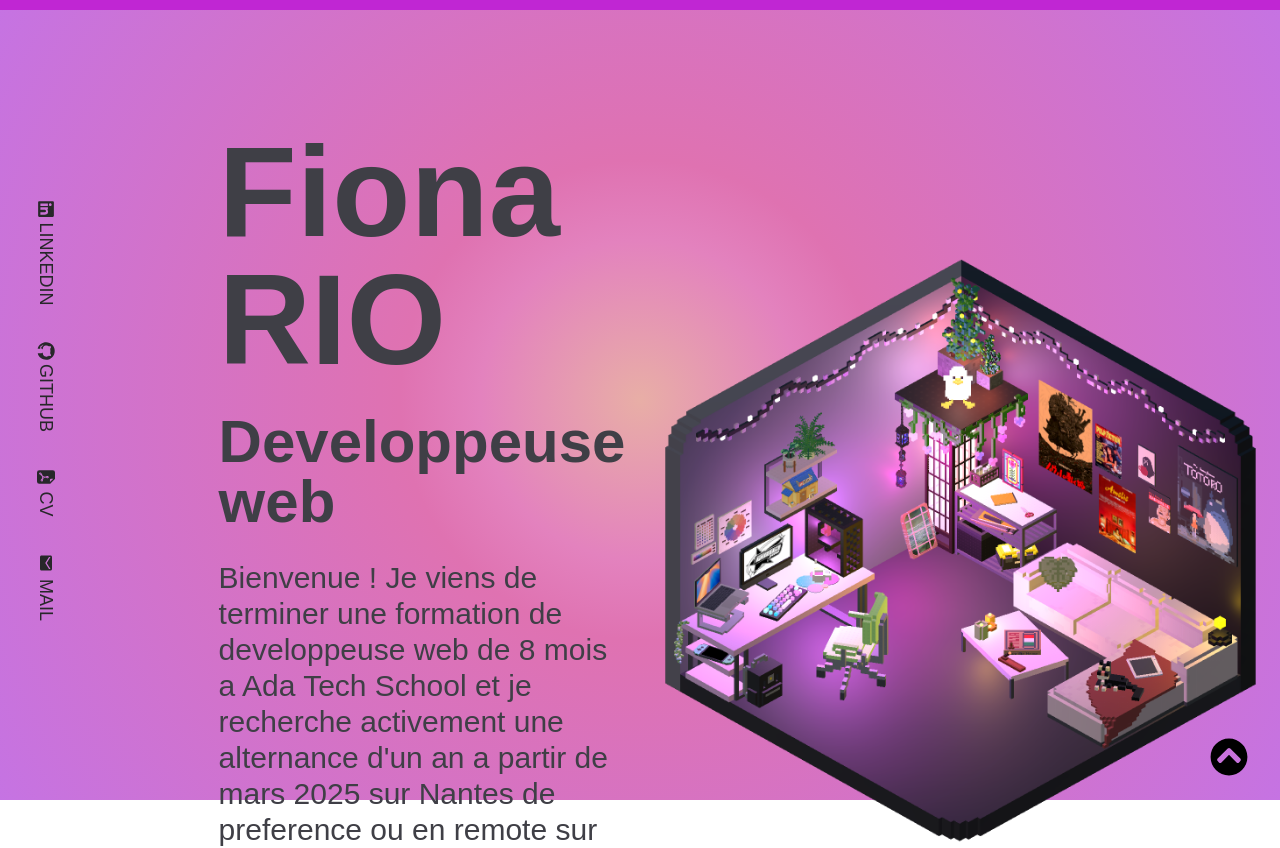
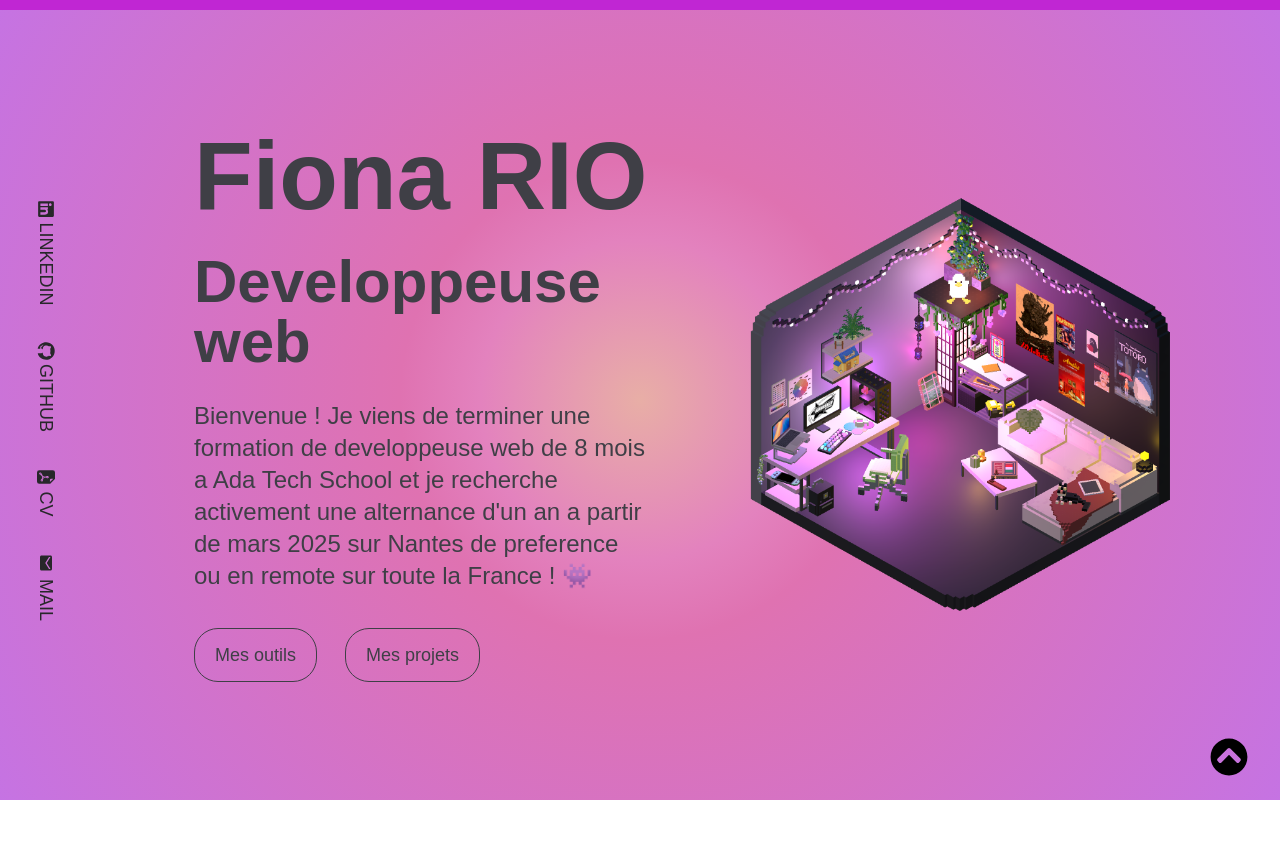
Before and after one commit to Fiona-Rio/portfolio, a Next.js app: page / in a window 1280 px wide. Shown: the top 848 px of the page. Built offline with nearby package versions, Linux system fonts and the light colour scheme; a web font is replaced by a local one.

Commit message:
V1 + responsive

```diff
--- a/app/components/List.tsx
+++ b/app/components/List.tsx
@@ -34,13 +34,13 @@ const ProjectModal: React.FC<{
             onClick={onClose}
         >
             <motion.div
-                className="text-fuchsia-200 bg-fuchsia-950 backdrop-blur bg-opacity-75 rounded-2xl lg:relative lg:w-1/2 md:w-3/4 w-3/4 h-6/7 lg:h-5/6"
+                className="text-fuchsia-200 bg-fuchsia-950 backdrop-blur bg-opacity-75 rounded-2xl lg:relative lg:w-1/2 lg:h-5/6 md:w-5/6 md:h-3/4 w-3/4 h-6/7"
                 layoutId={`card-container-${id}`}
                 onClick={(e) => e.stopPropagation()}
             >
                 <motion.div
                     layoutId={`card-image-${id}`}
-                    className="relative lg:h-[300px] h-[150px] rounded-t-2xl overflow-hidden"
+                    className="relative lg:h-1/3 md:h-1/2 h-1/4 rounded-t-2xl overflow-hidden"
                 >
                     <motion.img src={src} alt={title} className="w-full h-full object-cover" />
                 </motion.div>
@@ -79,7 +79,7 @@ export const List: React.FC = () => {
 
     return (
         <div className="flex justify-center">
-            <ul className="grid lg:grid-cols-2 gap-8 grid-cols-1 max-w-7xl px-4">
+            <ul className="grid lg:grid-cols-2 gap-8 grid-cols-1 md:px-20 px-10">
                 {Projects.map((project) => (
                     <li key={project.id}>
                         <SpotlightCard
--- a/app/page.tsx
+++ b/app/page.tsx
@@ -25,15 +25,15 @@ export default function Home() {
                     <div className="flex text-zinc-700">
                         <div
                             id="title"
-                            className="lg:px-5 lg:pt-32 lg:pl-56 lg:pb-32 md:pl-40 pt-20 pb-2 px-14 flex flex-col gap-7"
+                            className="lg:px-5 lg:pt-32 lg:pl-56 lg:pb-32 pt-20 pb-2 px-14 flex flex-col gap-7 lg:min-w-[700px]"
                         >
-                            <h1 className="lg:text-9xl md:text-7xl lg:text-start text-5xl font-bold text-center">
+                            <h1 className="lg:text-8xl md:text-7xl lg:text-start text-5xl font-bold text-center">
                                 Fiona RIO
                             </h1>
                             <h1 className="lg:text-6xl lg:text-start md:text-7xl text-4xl font-bold text-center">
                                 Developpeuse web
                             </h1>
-                            <p className="lg:text-3xl lg:text-start text-md text-center">
+                            <p className="lg:text-2xl lg:text-start text-md text-center">
                                 Bienvenue ! Je viens de terminer une formation de developpeuse web de 8 mois a Ada Tech
                                 School et je recherche activement une alternance d&apos;un an a partir de mars 2025 sur
                                 Nantes de preference ou en remote sur toute la France ! 👾
@@ -64,10 +64,11 @@ export default function Home() {
                             </div>
                         </div>
                     </div>
-                    <img src="./Room.png" className="h-[300px] w-[300px] lg:h-[600px] lg:w-[600px]" />
+
+                    <img src="./Room.png" className="w-1/2 lg:w-4/6 h-auto object-contain mx-auto lg:mx-0" />
                 </div>
 
-                <div id="Outils" className="lg:pb-72 lg:mt-64 lg:pt-40 pt-40 mb-20">
+                <div id="Outils" className="lg:pb-72 lg:mt-64 lg:pt-40 md:pt-32 md:mt-52 pt-40 mb-20">
                     <h2 className="flex justify-center text-center text-4xl lg:text-7xl text-zinc-700 font-semibold mb-28 px-10">
                         Mes langages et outils
                     </h2>
@@ -85,7 +86,7 @@ export default function Home() {
                 </div>
 
                 <div id="mesprojets" className="pb-72 pt-40">
-                    <h2 className="flex justify-center text-4xl lg:text-7xl text-zinc-700 font-semibold mb-40 px-10">
+                    <h2 className="flex justify-center text-4xl lg:text-7xl text-zinc-700 font-semibold mb:mb-40 mb-20 px-10">
                         Mes projets de formation
                     </h2>
                     <List />
```
